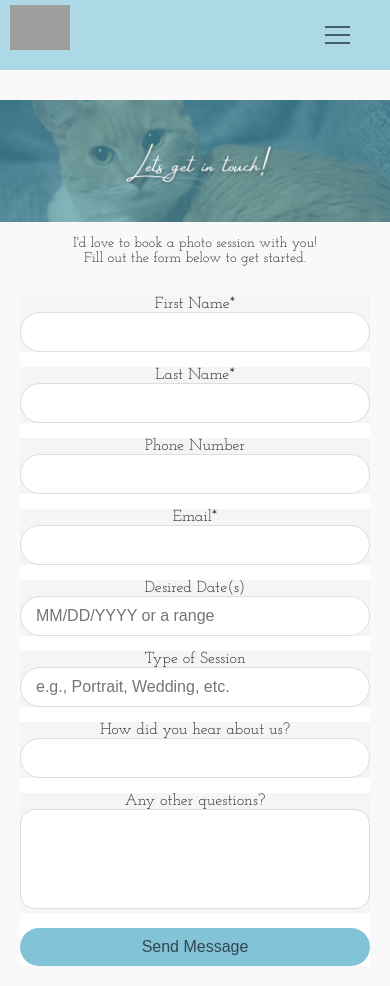
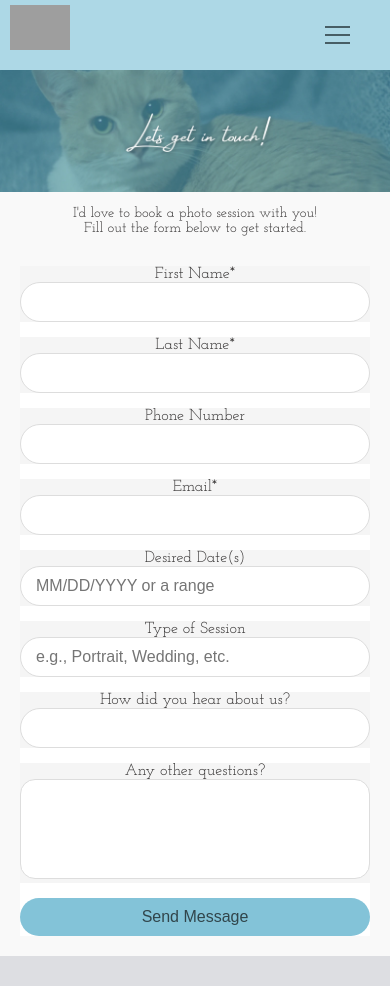
Before and after one commit to BreadBooks/BrietteCo, a React (Vite) app: page /contact in a window 390 px wide. After the commit the page ends 956 px from the top, so only its background shows below. Built offline with nearby package versions, Linux system fonts and the light colour scheme; grey boxes are pictures that could not be loaded; a web font is replaced by a local one.

Commit message:
Update ContactPage.css

```diff
--- a/src/pages/ContactPage.css
+++ b/src/pages/ContactPage.css
@@ -34,7 +34,7 @@
 
   .contact-banner-image {
     width: 100%;
-    padding-top: 80px; /* Adjust this value as needed */
+    padding-top: 50px; /* Adjust this value as needed */
   }
 
 }
```
